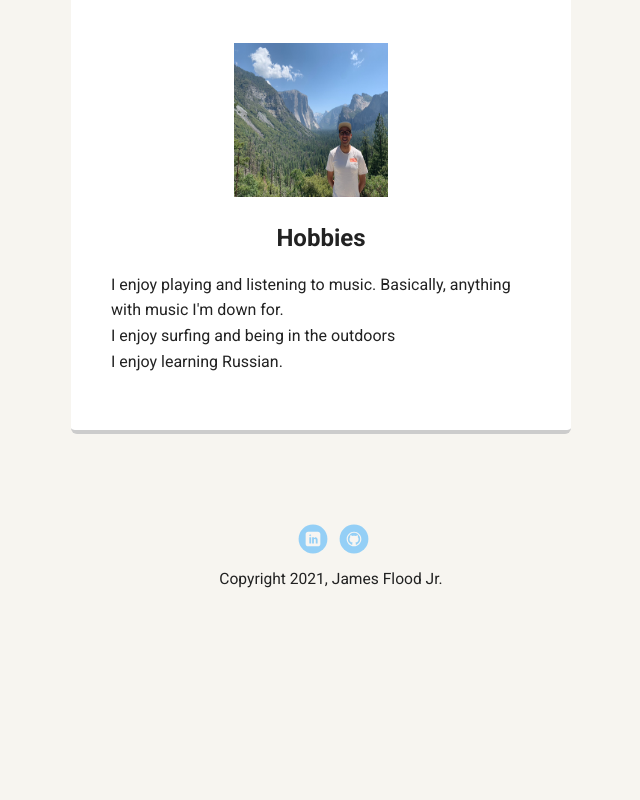
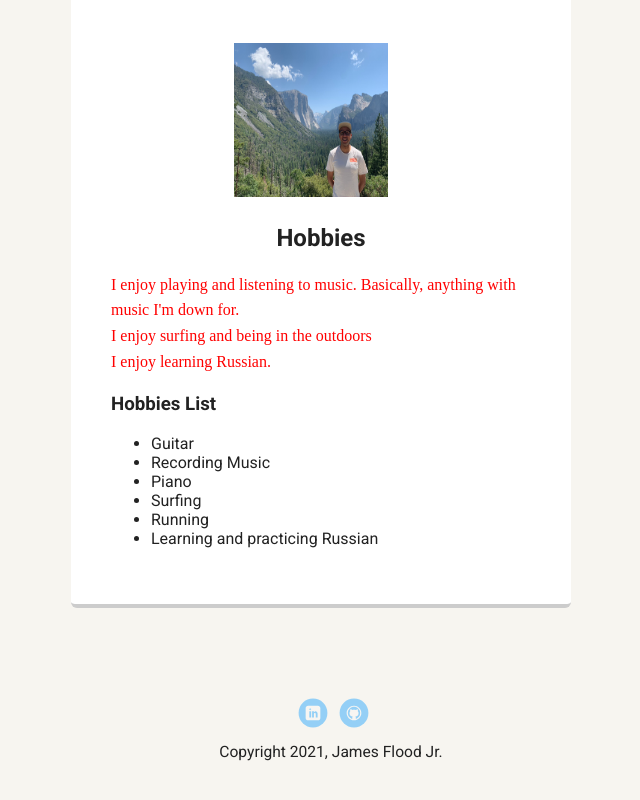
Before and after one commit to floodadosious34/techdegree-project-1, a plain HTML site: page hobbies.html in a window 1280 px wide. Shown: the part 764-1564 px from the top of the page, without its empty margins (319-959 px from the left). Before the commit the page ends 1447 px from the top, so only its background shows below. Drawn offline with Linux system fonts and the light colour scheme; a web font is replaced by a local one.

Commit message:
added final features

```diff
--- a/hobbies.html
+++ b/hobbies.html
@@ -8,14 +8,15 @@
   <link href="https://fonts.googleapis.com/css?family=Muli%7CRoboto:400,300,500,700,900" rel="stylesheet"></head>
   <body>
 
-    <div class="main-nav">
+    <!-- Changed div to nav tag -->
+    <nav class="main-nav">
         <ul class="nav">
           <li class="name">James Flood Jr.</li>
           <li><a href="index.html">Home</a></li>
           <li><a href="experience.html">Experience</a></li>
           <li><a href="hobbies.html">Hobbies</a></li>
         </ul>
-    </div>
+    </nav>
 
     <header>
       <img src="images/flood_tuning.jpg" alt="Picture of James Flood Jr." class="profile-image">
@@ -24,7 +25,8 @@
     </header>
 
     <main class="flex">
-      <div class="card">
+    <!-- Changed div to section tag -->
+      <section class="card">
         <img src="images/two_pianos.jpeg" alt="Pictue of a Piano" class="hobbies-images">
         <img src="images/Yosemite.jpeg" alt="Picture of James at Yosemite" class="hobbies-images">
         <h2>Hobbies</h2>
@@ -32,7 +34,16 @@
             I enjoy surfing and being in the outdoors<br>
             I enjoy learning Russian.
         </p>
-      </div>
+        <h3>Hobbies List</h3>
+        <ul>
+            <li>Guitar</li>
+            <li>Recording Music</li>
+            <li>Piano</li>
+            <li>Surfing</li>
+            <li>Running</li>
+            <li>Learning and practicing Russian</li>
+        </ul>
+    </section>
 
 
 
--- a/styles.css
+++ b/styles.css
@@ -65,13 +65,18 @@ header {
 header {
   line-height: 1.5;
 }
+/* Adjusted transition to 1 second */
 header .profile-image {
   margin-top: 50px;
   width: 150px;
   height: 150px;
   border-radius: 50%;
   border: 3px solid white;
-  transition: all .5s;
+  transition: all 1s;
+}
+/* Added hover to grow image to 300px*/
+.profile-image:hover {
+  width: 300px;
 }
 
 .card .profile-image{
@@ -91,8 +96,9 @@ header .profile-image {
   transition: all .5s;
   margin-left: 120px;
 }
+/* changed transform rotate to 350deg*/
 header .profile-image:hover {
-  transform: scale(1.2) rotate(5deg);
+  transform: scale(1.2) rotate(360deg);
 }
 
 .tag {
@@ -110,6 +116,12 @@ header .profile-image:hover {
 
 .experience {
   color: lightblue;
+}
+
+/* Changed font and color of text to hobbies paragraph */
+.hobbies {
+  color: red;
+  font-family: futura;
 }
 
 h2 {
```
Also changed, not shown: experience.html (+6 -4 lines), index.html (+9 -6 lines), 3 other files.
